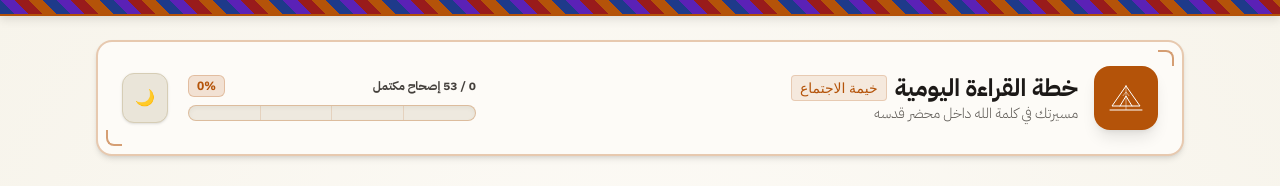
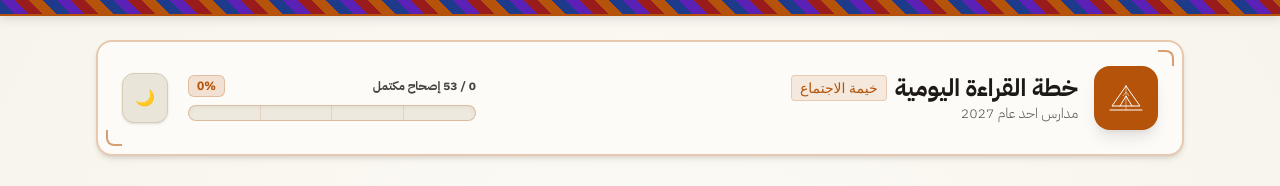
Before and after one commit to davidrimon2004/3am_dashboard, a plain HTML site: page index.html in a window 1280 px wide. Shown: the top 186 px of the page. Drawn offline with nearby package versions, Linux system fonts and the light colour scheme.

Commit message:
minor edit

```diff
--- a/index.html
+++ b/index.html
@@ -47,7 +47,7 @@
                         خطة القراءة اليومية
                         <span class="text-sm font-normal text-tabernacle-gold dark:text-amber-400 bg-tabernacle-gold/10 px-2 py-0.5 rounded border border-tabernacle-gold/20 font-serif">خيمة الاجتماع</span>
                     </h1>
-                    <p class="text-sm text-stone-600 dark:text-stone-400 font-light">مسيرتك في كلمة الله داخل محضر قدسه</p>
+                    <p class="text-sm text-stone-600 dark:text-stone-400 font-light">مدارس احد عام 2027</p>
                 </div>
             </div>
 
```
